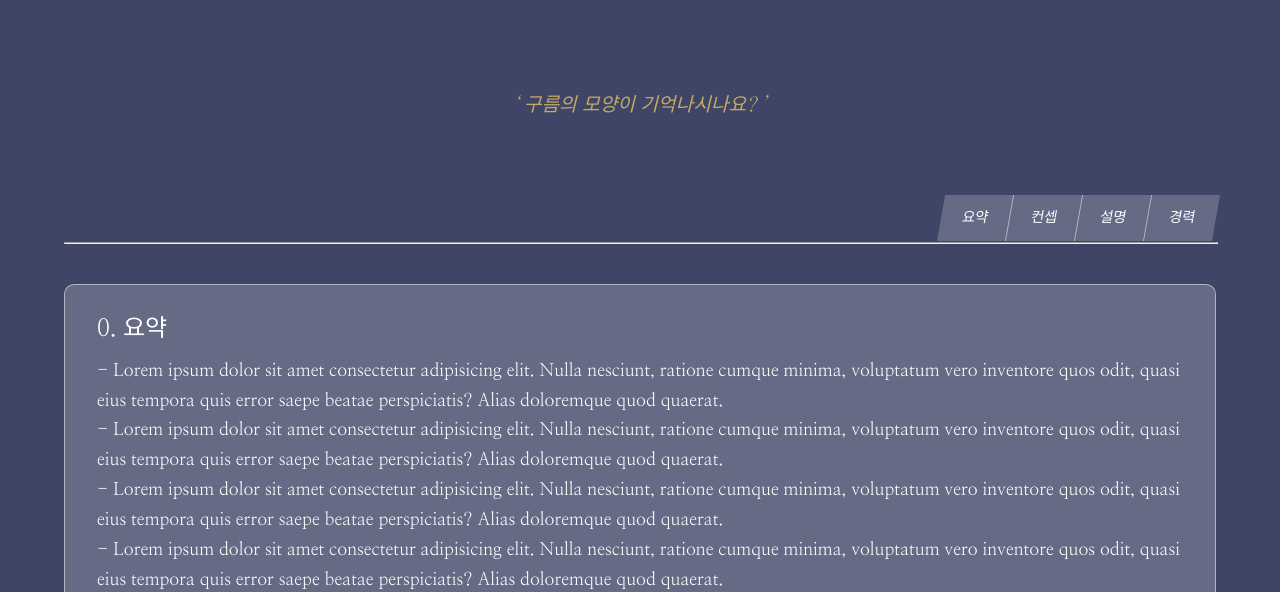
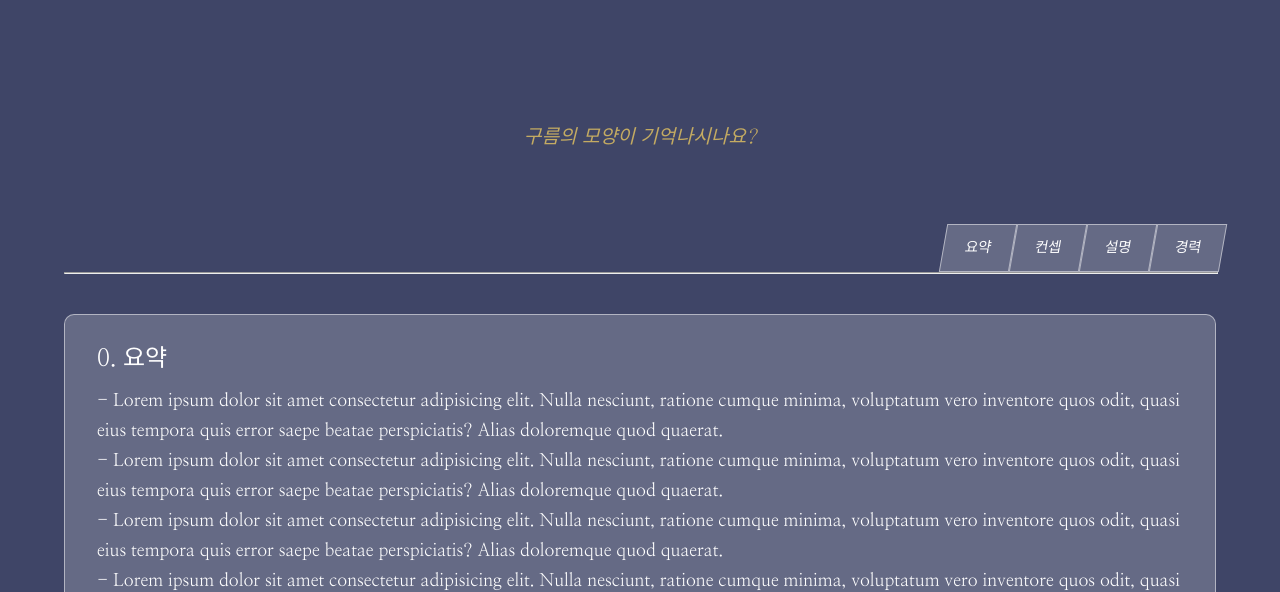
Before and after one commit to vangona/my-own-drawer-int, a plain HTML site: page index.html in a window 1280 px wide. Both pictures are taken after a click on the element "‘ 나만의 서랍장 ’". Shown: the part 208-800 px from the top of the page. Drawn offline with nearby package versions, Linux system fonts and the light colour scheme.

Commit message:
2021.05.21
- question textarea add

```diff
--- a/css/styles.css
+++ b/css/styles.css
@@ -376,16 +376,60 @@ body::-webkit-scrollbar-thumb,
 }
 
 .header__question {
-  padding-top: 3rem;
-  padding-bottom: 5rem;
+  display: none;
+  justify-content: center;
+  align-items: center;
+
+  border: none;
+  min-width: 50%;
+  padding: 0.6rem;
+  padding-top: 1.5rem;
+  margin-top: 3rem;
+  margin-bottom: 3rem;
+
+  font-size: 1.1rem;
+  font-family: "Nanum Myeongjo", serif;
+  font-style: italic;
+
+  background-color: transparent;
+  color: var(--gold);
+  caret-color: var(--dim-gold);
+
+  border: 1px solid transparent;
+  border-radius: 10px;
+  overflow: auto;
+  outline: none;
+  -webkit-box-shadow: none;
+  -moz-box-shadow: none;
+  box-shadow: none;
+  resize: none;
+
+  transition: border 0.5s ease-in-out;
+}
+
+.header__question:focus {
+  border: 1px solid var(--dim-gold);
+  border-radius: 10px;
+}
+
+.header__question::placeholder {
+  text-align: center;
+  vertical-align: center;
+  font-family: "Nanum Myeongjo", serif;
+  color: var(--gold);
   font-size: 1.2rem;
   font-style: italic;
+}
+
+.header__question::-webkit-scrollbar {
+  display: none;
 }
 
 .nav__container {
   display: none;
   width: 100%;
   justify-content: flex-end;
+  transform: translateX(7px);
 }
 
 .nav-box {
@@ -393,16 +437,12 @@ body::-webkit-scrollbar-thumb,
   padding: 1rem 1.3rem;
   background-color: var(--dim-white);
   transform: skewX(-10deg);
-  border-right: 1px solid var(--white);
+  border: 1px solid var(--white);
   color: white;
 }
 
 .nav-box:hover {
   cursor: pointer;
-}
-
-.nav-box:last-child {
-  border-right: none;
 }
 
 .content__line {
--- a/css/variables.css
+++ b/css/variables.css
@@ -1,4 +1,6 @@
 :root {
   --dim-white: rgba(255, 255, 255, 0.2);
   --white: rgba(255, 255, 255, 0.5);
+  --gold: #c4ab62;
+  --dim-gold: rgba(196, 171, 98, 0.7);
 }
--- a/index.html
+++ b/index.html
@@ -21,7 +21,11 @@
         <div class="header__box">
           <h1 class="header__title">‘ 나만의 서랍장 ’</h1>
           <span class="header__guide">시작하시려면 제목을 눌러주세요.</span>
-          <div class="header__question hiding"></div>
+          <textarea
+            class="header__question hiding"
+            placeholder=""
+            spellcheck="false"
+          ></textarea>
           <nav class="nav__container">
             <div class="nav-box nav__summary">요약</div>
             <div class="nav-box nav__concept">컨셉</div>
@@ -187,9 +191,15 @@
       src="https://kit.fontawesome.com/f3aa8c7c0c.js"
       crossorigin="anonymous"
     ></script>
+    <script
+      src="https://code.jquery.com/jquery-3.5.1.slim.min.js"
+      integrity="sha384-DfXdz2htPH0lsSSs5nCTpuj/zy4C+OGpamoFVy38MVBnE+IbbVYUew+OrCXaRkfj"
+      crossorigin="anonymous"
+    ></script>
     <script src="js/questions.js"></script>
     <script src="js/music.js"></script>
     <script src="js/content-slide.js"></script>
     <script src="js/scroll.js"></script>
+    <script src="js/textarea.js"></script>
   </body>
 </html>
--- a/js/questions.js
+++ b/js/questions.js
@@ -6,9 +6,9 @@ const HIDING_CN = "hiding",
     SHOWING_CN = "showing";
 
 const NOVEL_WORDS = [
-    "‘ 구름의 모양이 기억나시나요? ’",
-    "‘ 오늘 하늘은 어떤 색이었나요? ’",
-    "‘ 쫓기고 있나요? ’",
+    "구름의 모양이 기억나시나요?",
+    "오늘 하늘은 어떤 색이었나요?",
+    "쫓기고 있나요?",
 ];
 
 const WORDS_NUMBERS = NOVEL_WORDS.length;
@@ -21,7 +21,7 @@ function handleClick() {
     const randomNumber = Math.floor(Math.random() * WORDS_NUMBERS);
         questions.classList.remove(HIDING_CN);
         questions.classList.add(SHOWING_CN);
-        questions.innerText = NOVEL_WORDS[randomNumber];
+        questions.placeholder = NOVEL_WORDS[randomNumber];
     }
 }
 
--- /dev/null
+++ b/js/textarea.js
@@ -0,0 +1,15 @@
+const textArea = $('.header__question');
+
+function adjustHeight() {
+    textArea[0].style.height = 'auto';
+    let textAreaHeight = textArea.prop('scrollHeight');
+    textArea.css('height', textAreaHeight - 5*vh);
+  };
+
+function init() {
+    textArea.on('keyup', function() {
+        adjustHeight();
+    })
+}
+
+init();
```
